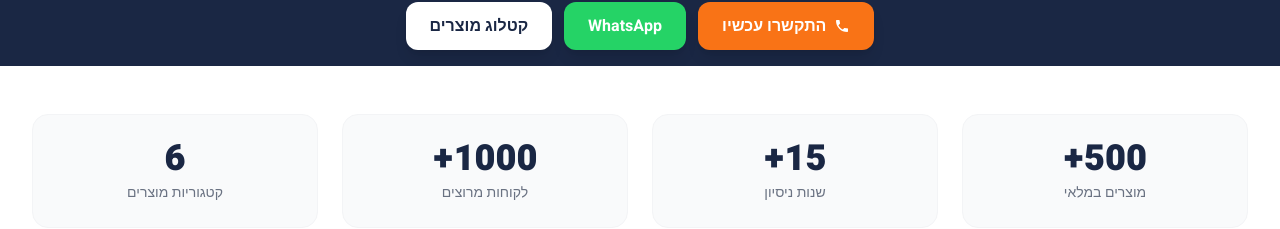
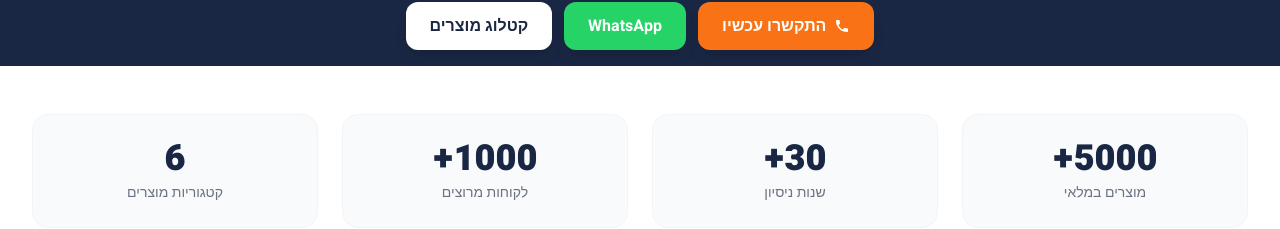
Before and after one commit to rubz125/kolbo, a Next.js app: page / in a window 1280 px wide. Shown: the part 878-1107 px from the top of the page. Built offline with nearby package versions, Linux system fonts and the light colour scheme.

Commit message:
Update stats: 30+ years experience, 5000+ products

```diff
--- a/src/app/page.tsx
+++ b/src/app/page.tsx
@@ -65,8 +65,8 @@ const services = [
 ];
 
 const stats = [
-  { value: "500+", label: "מוצרים במלאי" },
-  { value: "15+", label: "שנות ניסיון" },
+  { value: "5000+", label: "מוצרים במלאי" },
+  { value: "30+", label: "שנות ניסיון" },
   { value: "1000+", label: "לקוחות מרוצים" },
   { value: "6", label: "קטגוריות מוצרים" },
 ];
```
